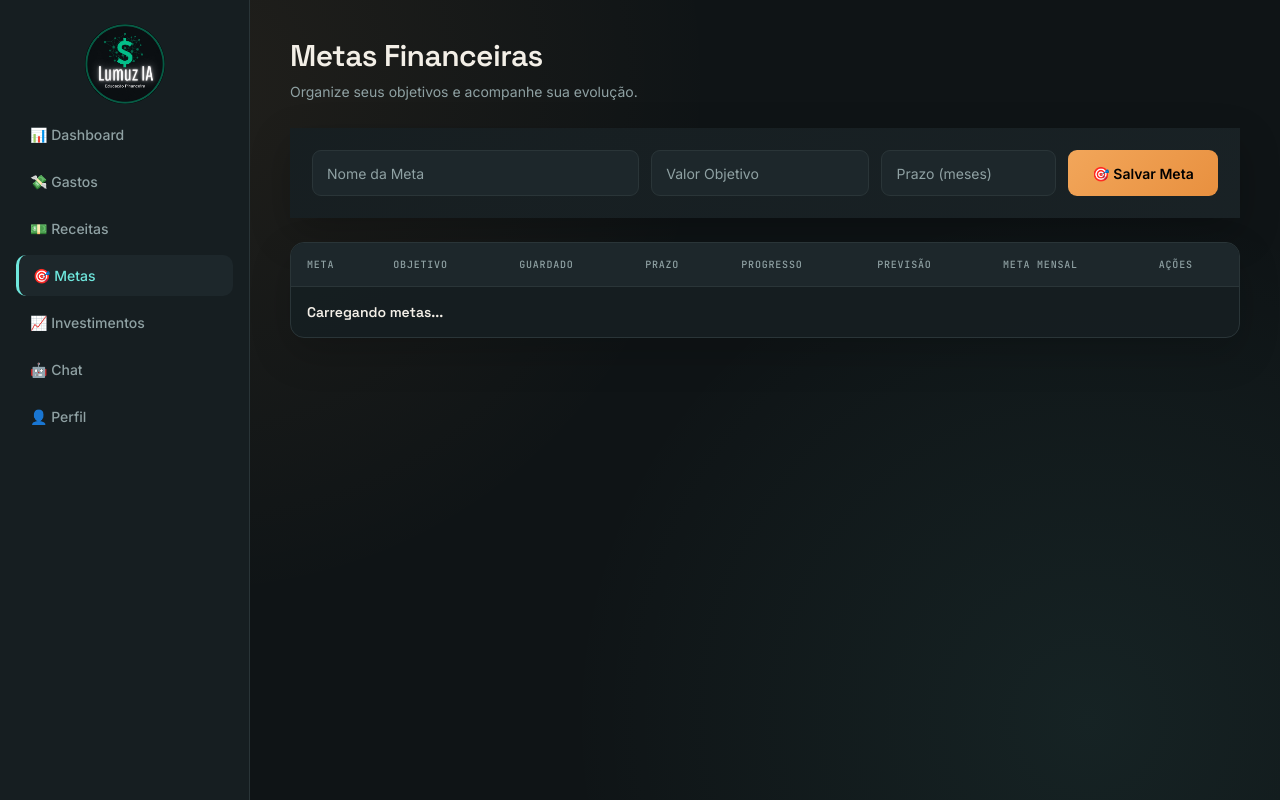
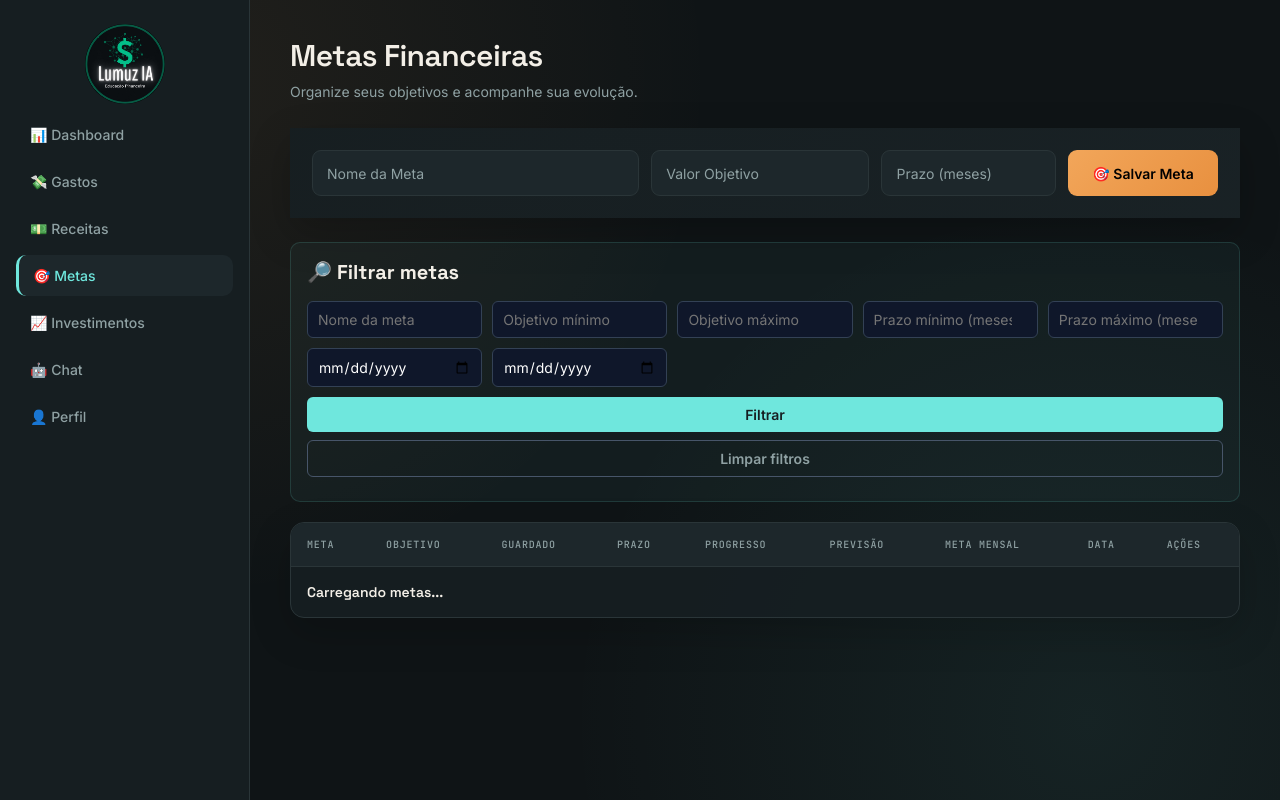
Before and after one commit to lumuziaedfinanceira-afk/Lumuz, a PHP site: page /frontend/metas.html in a window 1280 px wide. Run offline with PHP 8.4, Linux system fonts and the light colour scheme; some libraries are stand-ins or nearby versions.

Commit message:
Versão 0.46

```diff
--- a/frontend/css/style.css
+++ b/frontend/css/style.css
@@ -931,3 +931,16 @@ table td:last-child {
   opacity: 0.85;
   transform: scale(1.08);
 }
+
+/* Filtros das tabelas financeiras */
+.filtro-tabela {
+    margin: 18px 0; padding: 16px; border: 1px solid rgba(111,231,221,.14);
+    border-radius: 10px; background: rgba(111,231,221,.045);
+}
+.filtro-tabela-grid { display:grid; grid-template-columns:repeat(auto-fit,minmax(150px,1fr)); gap:10px; }
+.filtro-tabela input, .filtro-tabela select { width:100%; box-sizing:border-box; padding:9px 10px; border-radius:6px; border:1px solid #334155; background:#0f172a; color:#fff; }
+.filtro-acoes { display:flex; gap:8px; flex-wrap:wrap; margin-top:10px; }
+.filtro-acoes button { padding:9px 14px; border-radius:6px; cursor:pointer; }
+.btn-filtrar { background:#6FE7DD; color:#161E21; border:0; font-weight:bold; }
+.btn-limpar { background:transparent; color:#8FA1A3; border:1px solid #475569; }
+.filtro-contagem { color:#8FA1A3; font-size:12px; margin-top:8px; }
--- a/frontend/js/metas.js
+++ b/frontend/js/metas.js
@@ -105,16 +105,24 @@ async function carregarMediaMensal() {
    CARREGAR METAS
 ========================================================= */
 
+let metasAtuais = [];
+
 async function carregarMetas() {
     const uid = auth.currentUser.uid;
     const res = await apiFetch(`/metas/${uid}`);
-    const metas = await res.json();
+    metasAtuais = await res.json();
+    renderizarMetas(metasAtuais);
+}
+
+function renderizarMetas(metas) {
 
     const tabela = document.getElementById("tabelaMetas");
+    const contagem = document.getElementById("contagemMetas");
+    if (contagem) contagem.textContent = `${metas.length} de ${metasAtuais.length} meta(s) exibida(s)`;
     tabela.innerHTML = "";
 
     if (!metas || metas.length === 0) {
-        tabela.innerHTML = `<tr><td colspan="8" style="text-align:center; color:#8FA1A3;">Nenhuma meta cadastrada.</td></tr>`;
+        tabela.innerHTML = `<tr><td colspan="9" style="text-align:center; color:#8FA1A3;">Nenhuma meta cadastrada.</td></tr>`;
         return;
     }
 
@@ -136,6 +144,7 @@ async function carregarMetas() {
                 <td>${progresso}%</td>
                 <td class="meta-previsao ${previsao.classe}">${previsao.texto}</td>
                 <td class="${metaMensal.classe}">${metaMensal.texto}</td>
+                <td>${meta.created_at ? new Date(String(meta.created_at).slice(0,10)+"T00:00:00").toLocaleDateString("pt-BR") : "--"}</td>
                 <td>
                     <button onclick="abrirModalMeta(${meta.id}, '${nomeEscapado}', ${meta.valor_objetivo}, ${meta.valor_atual || 0}, ${meta.prazo}, 'guardar')" style="background:transparent;border:1px solid #10B981;color:#10B981;padding:4px 8px;border-radius:4px;cursor:pointer;">Guardar</button>
                     <button onclick="abrirModalMeta(${meta.id}, '${nomeEscapado}', ${meta.valor_objetivo}, ${meta.valor_atual || 0}, ${meta.prazo}, 'retirar')" style="background:transparent;border:1px solid #FBBF24;color:#FBBF24;padding:4px 8px;border-radius:4px;cursor:pointer; margin-left:6px;">Retirar</button>
@@ -145,6 +154,12 @@ async function carregarMetas() {
         `;
     });
 }
+
+window.filtrarMetas = function(){
+ const nome=(document.getElementById("filtroMetaNome").value||"").toLowerCase().trim(); const min=parseFloat(document.getElementById("filtroMetaMin").value), max=parseFloat(document.getElementById("filtroMetaMax").value); const pmin=parseFloat(document.getElementById("filtroMetaPrazoMin").value), pmax=parseFloat(document.getElementById("filtroMetaPrazoMax").value); const ini=document.getElementById("filtroMetaInicio").value, fim=document.getElementById("filtroMetaFim").value;
+ renderizarMetas(metasAtuais.filter(m=>(!nome||String(m.nome||"").toLowerCase().includes(nome))&&(isNaN(min)||Number(m.valor_objetivo)>=min)&&(isNaN(max)||Number(m.valor_objetivo)<=max)&&(isNaN(pmin)||Number(m.prazo)>=pmin)&&(isNaN(pmax)||Number(m.prazo)<=pmax)&&(!ini||String(m.created_at||"").slice(0,10)>=ini)&&(!fim||String(m.created_at||"").slice(0,10)<=fim)));
+};
+window.limparFiltroMetas=function(){["filtroMetaNome","filtroMetaMin","filtroMetaMax","filtroMetaPrazoMin","filtroMetaPrazoMax","filtroMetaInicio","filtroMetaFim"].forEach(id=>document.getElementById(id).value="");renderizarMetas(metasAtuais);};
 
 /* =========================================================
    MODAL GUARDAR / RETIRAR VALOR
--- a/frontend/metas.html
+++ b/frontend/metas.html
@@ -169,6 +169,22 @@
 
         </div>
 
+
+        <section class="filtro-tabela">
+            <h2 style="margin-top:0;">🔎 Filtrar metas</h2>
+            <div class="filtro-tabela-grid">
+                <input id="filtroMetaNome" placeholder="Nome da meta">
+                <input id="filtroMetaMin" type="number" step="0.01" placeholder="Objetivo mínimo">
+                <input id="filtroMetaMax" type="number" step="0.01" placeholder="Objetivo máximo">
+                <input id="filtroMetaPrazoMin" type="number" placeholder="Prazo mínimo (meses)">
+                <input id="filtroMetaPrazoMax" type="number" placeholder="Prazo máximo (meses)">
+                <input id="filtroMetaInicio" type="date" title="Data inicial">
+                <input id="filtroMetaFim" type="date" title="Data final">
+            </div>
+            <div class="filtro-acoes"><button class="btn-filtrar" type="button" onclick="filtrarMetas()">Filtrar</button><button class="btn-limpar" type="button" onclick="limparFiltroMetas()">Limpar filtros</button></div>
+            <div id="contagemMetas" class="filtro-contagem"></div>
+        </section>
+
         <div class="table-wrap">
 
             <table>
@@ -191,6 +207,8 @@
 
                         <th>Meta Mensal</th>
 
+                        <th>Data</th>
+
                         <th>Ações</th>
 
                     </tr>
@@ -202,7 +220,7 @@
 
                     <tr>
 
-                        <td colspan="8">
+                        <td colspan="9">
                             Carregando metas...
                         </td>
 
```
Also changed, not shown: frontend/gastos.html (+16 -0 lines), frontend/investimentos.html (+17 -0 lines), frontend/js/gastos.js (+22 -10 lines), frontend/js/investimentos.js (+22 -5 lines), frontend/js/receitas.js (+14 -14 lines), frontend/receitas.html (+15 -0 lines).
